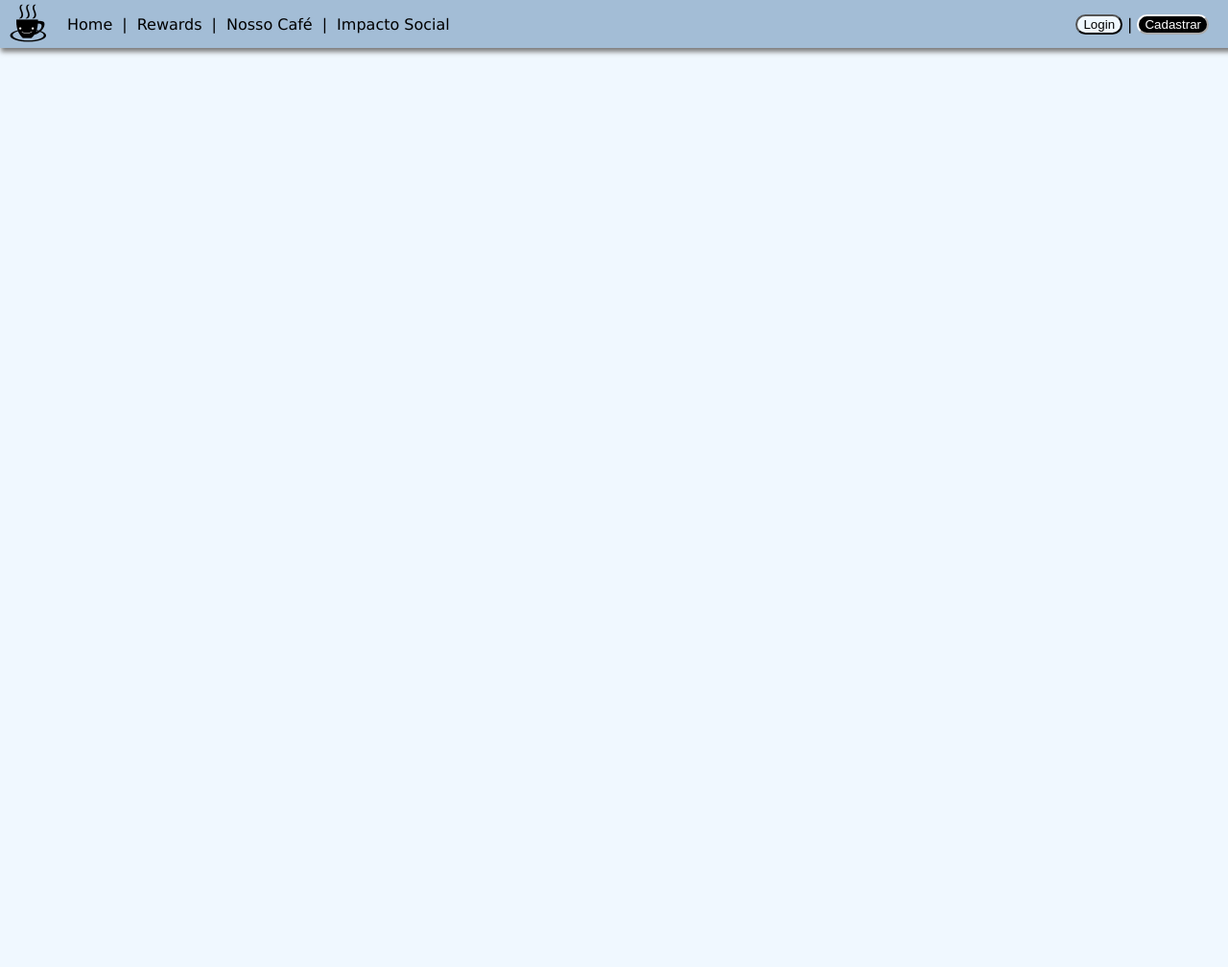
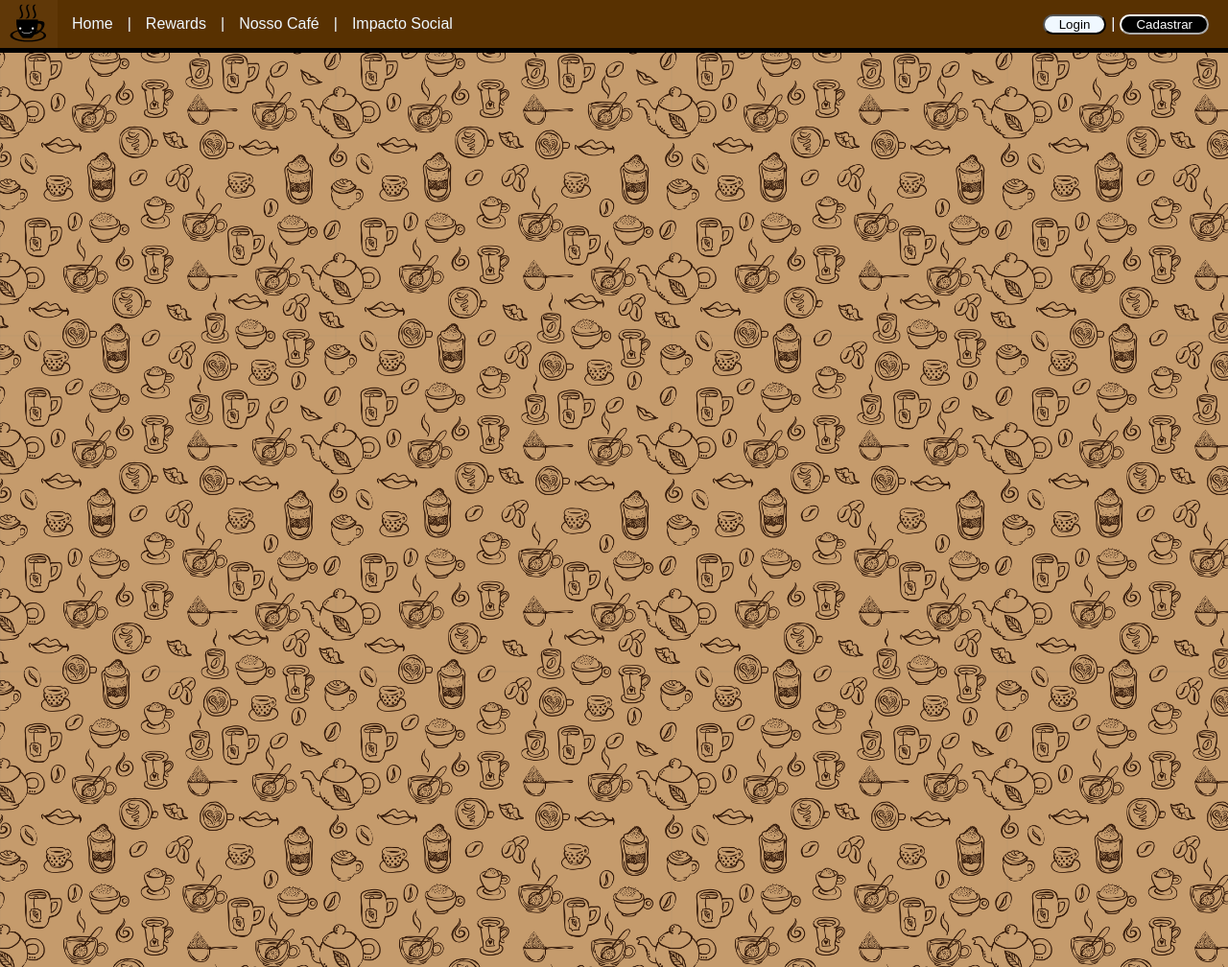
Before and after one commit to Edu1Sinico/LMR-DevTarde, a plain HTML site: page AvaliacaoGrupoHTML/index.html in a window 1280 px wide. Shown: the whole page at 96% size. Before the commit the page ends 800 px from the top, so only its background shows below. Drawn offline with Linux system fonts and the light colour scheme.

Commit message:
"Mudando o fundo e adicionando efeitos para os links"

```diff
--- a/AvaliacaoGrupoHTML/index.html
+++ b/AvaliacaoGrupoHTML/index.html
@@ -11,6 +11,7 @@
 </head>
 
 <body>
+    <div class="fundo">
         <header class="menu">
             <div class="menuLink">
                 <img src="img/coffee.png" alt="Coffe Logo">
@@ -25,8 +26,10 @@
                 <button class="button2">Cadastrar</button>
             </div>
         </header>
+    </div>
     <main>
-
+        <br><br><br><br><br><br><br><br><br><br><br><br><br><br><br><br><br><br><br><br><br><br><br><br><br><br><br><br><br><br><br><br>
+        <br><br><br><br><br><br><br><br><br><br><br><br><br><br><br><br><br><br><br><br><br><br><br><br>
     </main>
 </body>
 
--- a/AvaliacaoGrupoHTML/style.css
+++ b/AvaliacaoGrupoHTML/style.css
@@ -1,22 +1,34 @@
 /* --------------- Header --------------- */
 body{
-    background-color: aliceblue;
+
+    background-image: url(img/coffee-5417663_1280.png);
+    background-size: 350px;
     margin: 0px;
-    font-family:'Lucida Sans', 'Lucida Sans Regular', 'Lucida Grande', 'Lucida Sans Unicode', Geneva, Verdana, sans-serif
+    font-family: sans-serif; color:aliceblue
 }
 
 .menu{
-    background-color: rgb(163, 189, 214);
+    position:fixed;
+    width: 100%;
+    background-color: rgb(88, 49, 1);
     display: flex;
     justify-content: space-between;
-    /*            ⇑   ⇐   ⇓   ⇒    */
-    box-shadow: 5px 0px 5px 4px rgb(124, 124, 124);
+    height: 50px;
+}
+
+.fundo{
+    position:fixed;
+    width: 100%;
+    padding-bottom: 55px;
+    background-color: black;
 }
 
 .menu img{
     width: 50px;
     padding-left: 5px;
     padding-right: 5px;
+    margin-right: px;
+    background-color: rgb(96, 56, 8);
 }
 
 .menu .menuLink{
@@ -27,7 +39,16 @@ body{
 .menu .menuLink .LinkMenu{
     padding: 10px;
     text-decoration: none;
-    color: black;
+    color: aliceblue;
+    margin-right: 5px;
+    margin-left: 5px;
+}
+
+.LinkMenu:hover{
+    background: rgba(0,0,0,0);
+    background-color: rgb(111, 69, 24);
+    box-shadow: inset 0 0 0 3px rgb(111, 69, 24);
+    border-radius: 50px;
 }
 
 .menu .cadastro{
@@ -41,6 +62,9 @@ body{
     background-color: aliceblue;
     border-radius: 50px;
     border-color: black;
+    padding-left: 15px;
+    padding-right: 15px;
+    cursor: pointer;
 }
 
 .menu .cadastro .button2{
@@ -49,4 +73,7 @@ body{
     color: white;
     border-color: white;
     border-radius: 50px;
+    padding-left: 15px;
+    padding-right: 15px;
+    cursor: pointer;
 }
```
Also changed, not shown: AvaliacaoGrupoHTML/img/coffee-5417663_1280.png (added). Lines whose indentation alone changed are shown as unchanged.
